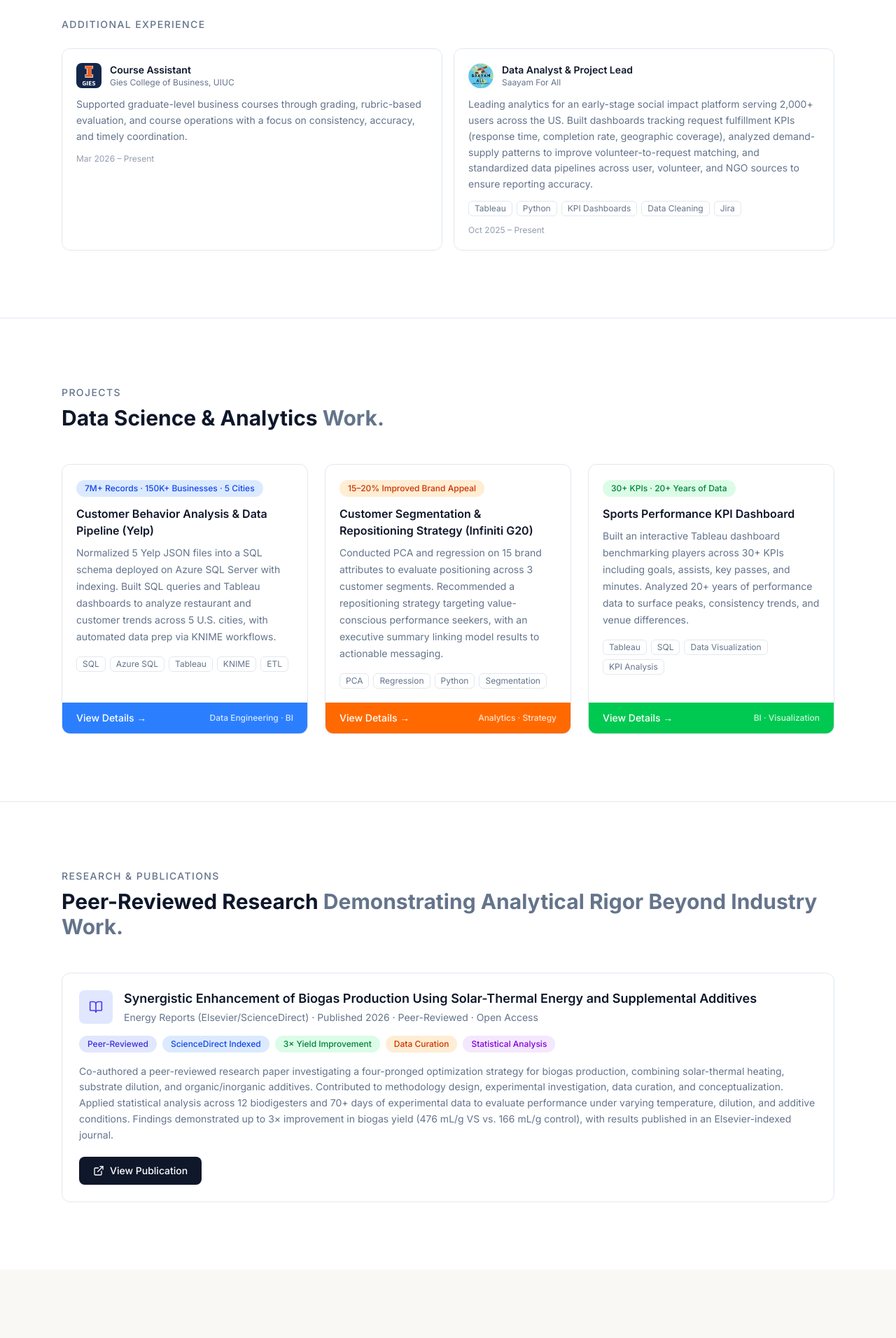
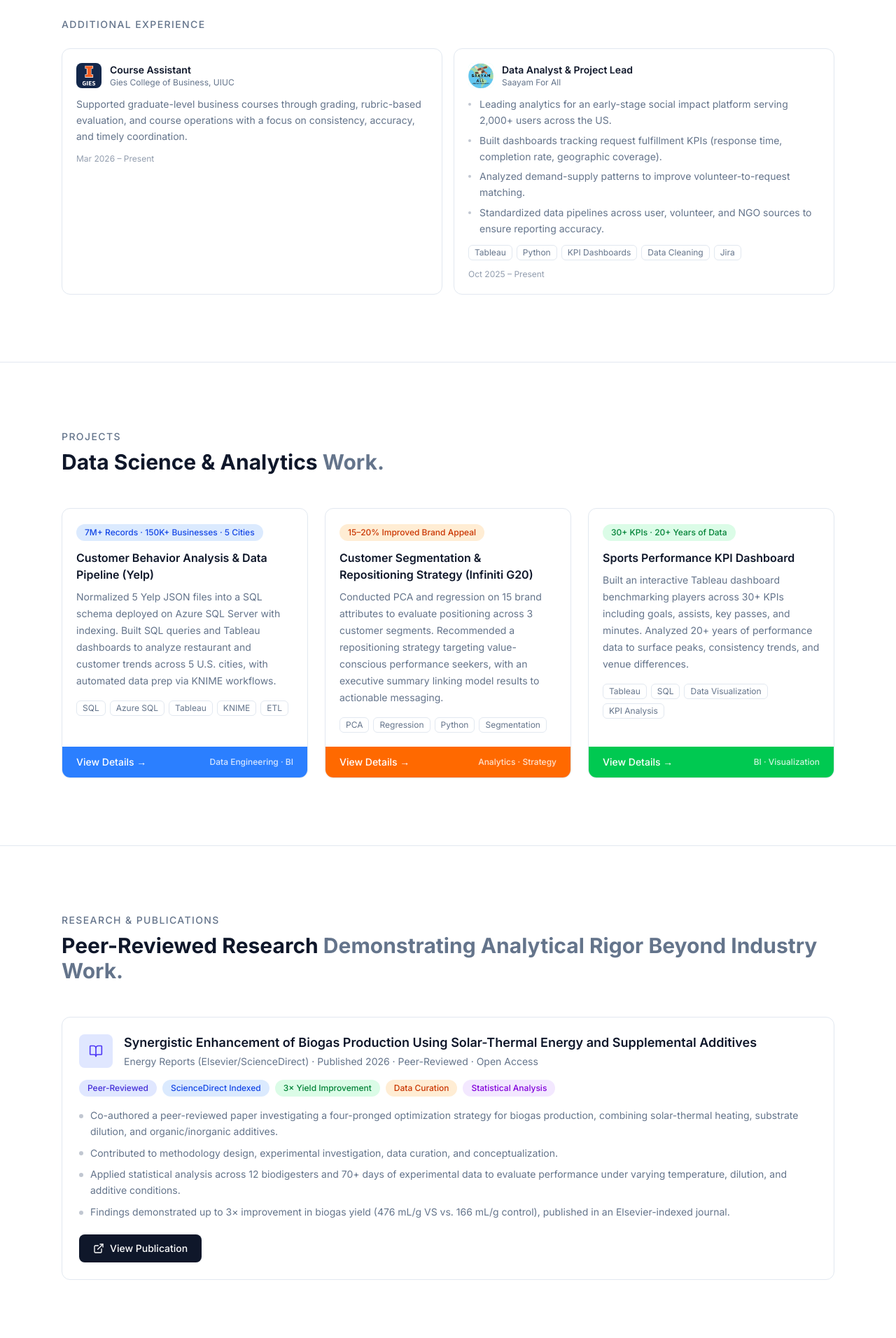
Before and after one commit to abdullahkhan1199/abdullah-khan-portfolio, a Next.js app: page / in a window 1280 px wide. Shown: the part 3180-5092 px from the top of the page at 70% size. Built offline with nearby package versions, Linux system fonts and the light colour scheme.

Commit message:
Convert-Saayam-and-Publication-to-bullet-points
Made-with: Cursor

```diff
--- a/components/portfolio/experience-section.tsx
+++ b/components/portfolio/experience-section.tsx
@@ -164,9 +164,20 @@ export function ExperienceSection() {
                   <p className="text-xs text-muted-foreground">Saayam For All</p>
                 </div>
               </div>
-              <p className="text-sm text-muted-foreground leading-relaxed">
-                Leading analytics for an early-stage social impact platform serving 2,000+ users across the US. Built dashboards tracking request fulfillment KPIs (response time, completion rate, geographic coverage), analyzed demand-supply patterns to improve volunteer-to-request matching, and standardized data pipelines across user, volunteer, and NGO sources to ensure reporting accuracy.
-              </p>
+              <ul className="space-y-1.5">
+                <li className="relative pl-4 text-sm leading-relaxed text-muted-foreground before:absolute before:left-0 before:top-[0.55rem] before:h-1 before:w-1 before:rounded-full before:bg-muted-foreground/40">
+                  Leading analytics for an early-stage social impact platform serving 2,000+ users across the US.
+                </li>
+                <li className="relative pl-4 text-sm leading-relaxed text-muted-foreground before:absolute before:left-0 before:top-[0.55rem] before:h-1 before:w-1 before:rounded-full before:bg-muted-foreground/40">
+                  Built dashboards tracking request fulfillment KPIs (response time, completion rate, geographic coverage).
+                </li>
+                <li className="relative pl-4 text-sm leading-relaxed text-muted-foreground before:absolute before:left-0 before:top-[0.55rem] before:h-1 before:w-1 before:rounded-full before:bg-muted-foreground/40">
+                  Analyzed demand-supply patterns to improve volunteer-to-request matching.
+                </li>
+                <li className="relative pl-4 text-sm leading-relaxed text-muted-foreground before:absolute before:left-0 before:top-[0.55rem] before:h-1 before:w-1 before:rounded-full before:bg-muted-foreground/40">
+                  Standardized data pipelines across user, volunteer, and NGO sources to ensure reporting accuracy.
+                </li>
+              </ul>
               <div className="mt-3 flex flex-wrap gap-1.5">
                 <span className="rounded-md border border-border px-2 py-0.5 text-xs text-muted-foreground">Tableau</span>
                 <span className="rounded-md border border-border px-2 py-0.5 text-xs text-muted-foreground">Python</span>
--- a/components/portfolio/publications-section.tsx
+++ b/components/portfolio/publications-section.tsx
@@ -52,14 +52,20 @@ export function PublicationsSection() {
               </span>
             </div>
 
-            <p className="mt-4 text-sm leading-relaxed text-muted-foreground">
-              Co-authored a peer-reviewed research paper investigating a four-pronged optimization strategy for biogas
-              production, combining solar-thermal heating, substrate dilution, and organic/inorganic additives. Contributed
-              to methodology design, experimental investigation, data curation, and conceptualization. Applied statistical
-              analysis across 12 biodigesters and 70+ days of experimental data to evaluate performance under varying
-              temperature, dilution, and additive conditions. Findings demonstrated up to 3× improvement in biogas yield
-              (476 mL/g VS vs. 166 mL/g control), with results published in an Elsevier-indexed journal.
-            </p>
+            <ul className="mt-4 space-y-2">
+              <li className="relative pl-4 text-sm leading-relaxed text-muted-foreground before:absolute before:left-0 before:top-[0.55rem] before:h-1.5 before:w-1.5 before:rounded-full before:bg-muted-foreground/40">
+                Co-authored a peer-reviewed paper investigating a four-pronged optimization strategy for biogas production, combining solar-thermal heating, substrate dilution, and organic/inorganic additives.
+              </li>
+              <li className="relative pl-4 text-sm leading-relaxed text-muted-foreground before:absolute before:left-0 before:top-[0.55rem] before:h-1.5 before:w-1.5 before:rounded-full before:bg-muted-foreground/40">
+                Contributed to methodology design, experimental investigation, data curation, and conceptualization.
+              </li>
+              <li className="relative pl-4 text-sm leading-relaxed text-muted-foreground before:absolute before:left-0 before:top-[0.55rem] before:h-1.5 before:w-1.5 before:rounded-full before:bg-muted-foreground/40">
+                Applied statistical analysis across 12 biodigesters and 70+ days of experimental data to evaluate performance under varying temperature, dilution, and additive conditions.
+              </li>
+              <li className="relative pl-4 text-sm leading-relaxed text-muted-foreground before:absolute before:left-0 before:top-[0.55rem] before:h-1.5 before:w-1.5 before:rounded-full before:bg-muted-foreground/40">
+                Findings demonstrated up to 3× improvement in biogas yield (476 mL/g VS vs. 166 mL/g control), published in an Elsevier-indexed journal.
+              </li>
+            </ul>
 
             <div className="mt-5">
               <a
```
